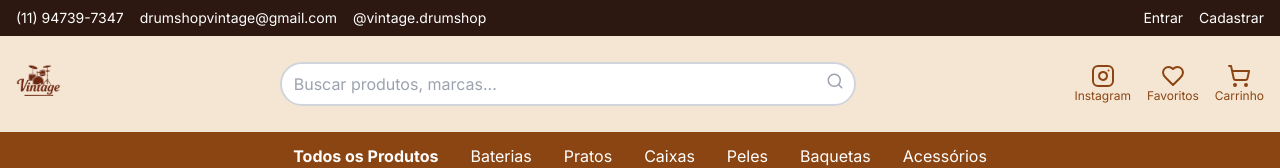
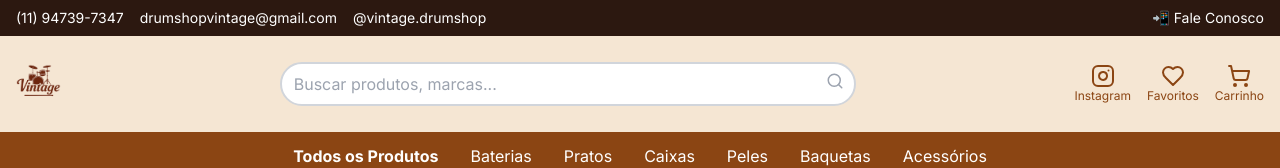
Before and after one commit to jcrispiniano/vintage-drumshop, a Next.js app: page /vintage-drumshop/ in a window 1280 px wide. Shown: the top 168 px of the page. Built offline with nearby package versions, Linux system fonts and the light colour scheme; a web font is replaced by a local one.

Commit message:
Remove botões Entrar/Cadastrar, substitui por link Fale Conosco no WhatsApp

```diff
--- a/app/page.tsx
+++ b/app/page.tsx
@@ -178,19 +178,19 @@ export default function Home() {
         {/* Top Bar */}
         <div className="bg-darkBg text-white py-2">
           <div className="container mx-auto px-4 flex justify-between text-sm">
-            {/* Desktop: mostra tudo */}
-            <div className="hidden md:flex space-x-4">
-              <span>{contactInfo.phoneFormatted}</span>
-              <span>{contactInfo.email}</span>
-              <span>{contactInfo.instagramHandle}</span>
+            <div className="flex space-x-4">
+              <span className="hidden md:inline">{contactInfo.phoneFormatted}</span>
+              <span className="hidden md:inline">{contactInfo.email}</span>
+              <span className="hidden md:inline">{contactInfo.instagramHandle}</span>
             </div>
-            {/* Mobile: esconde infos de contato */}
-            <div className="md:hidden flex-1"></div>
-
-            <div className="space-x-4">
-              <a href="#" className="hover:text-accent">Entrar</a>
-              <a href="#" className="hover:text-accent">Cadastrar</a>
-            </div>
+            <a
+              href={contactInfo.whatsapp}
+              target="_blank"
+              rel="noopener noreferrer"
+              className="hover:text-accent transition"
+            >
+              📲 Fale Conosco
+            </a>
           </div>
         </div>
 
```
